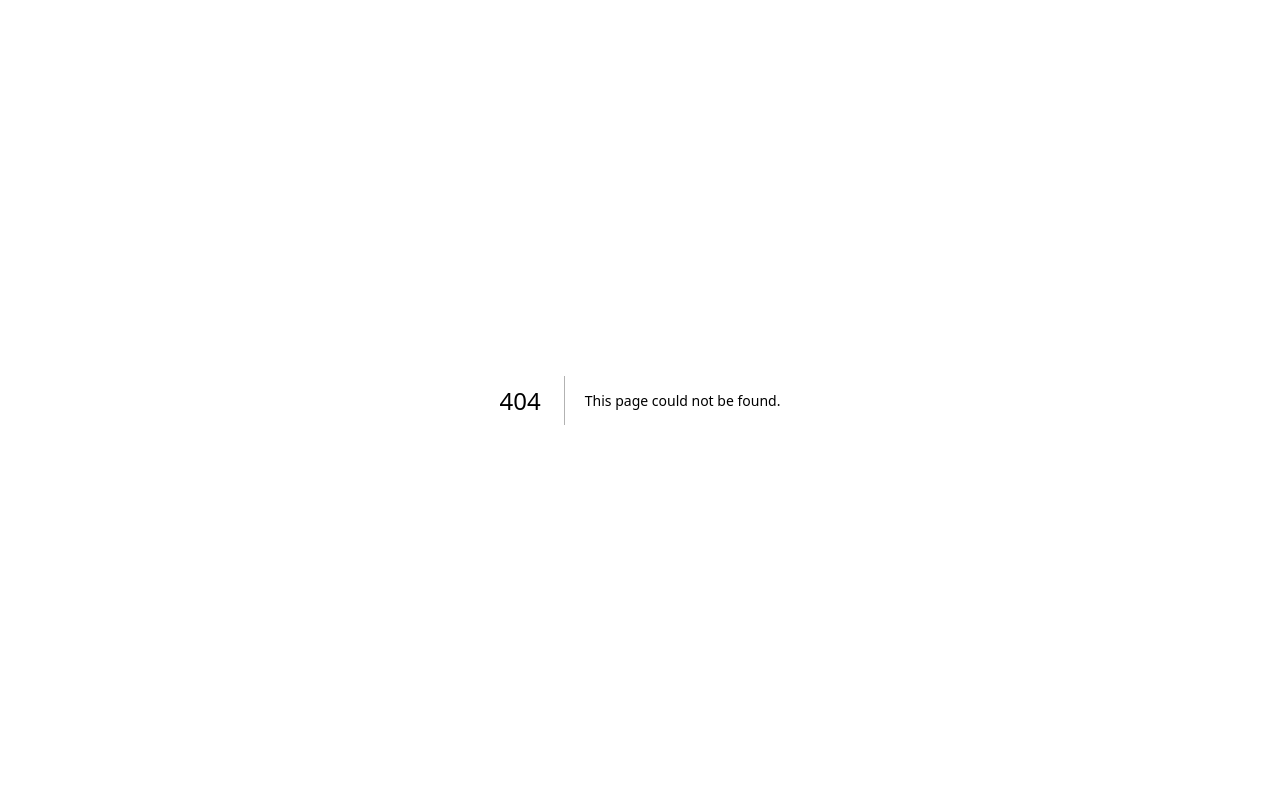
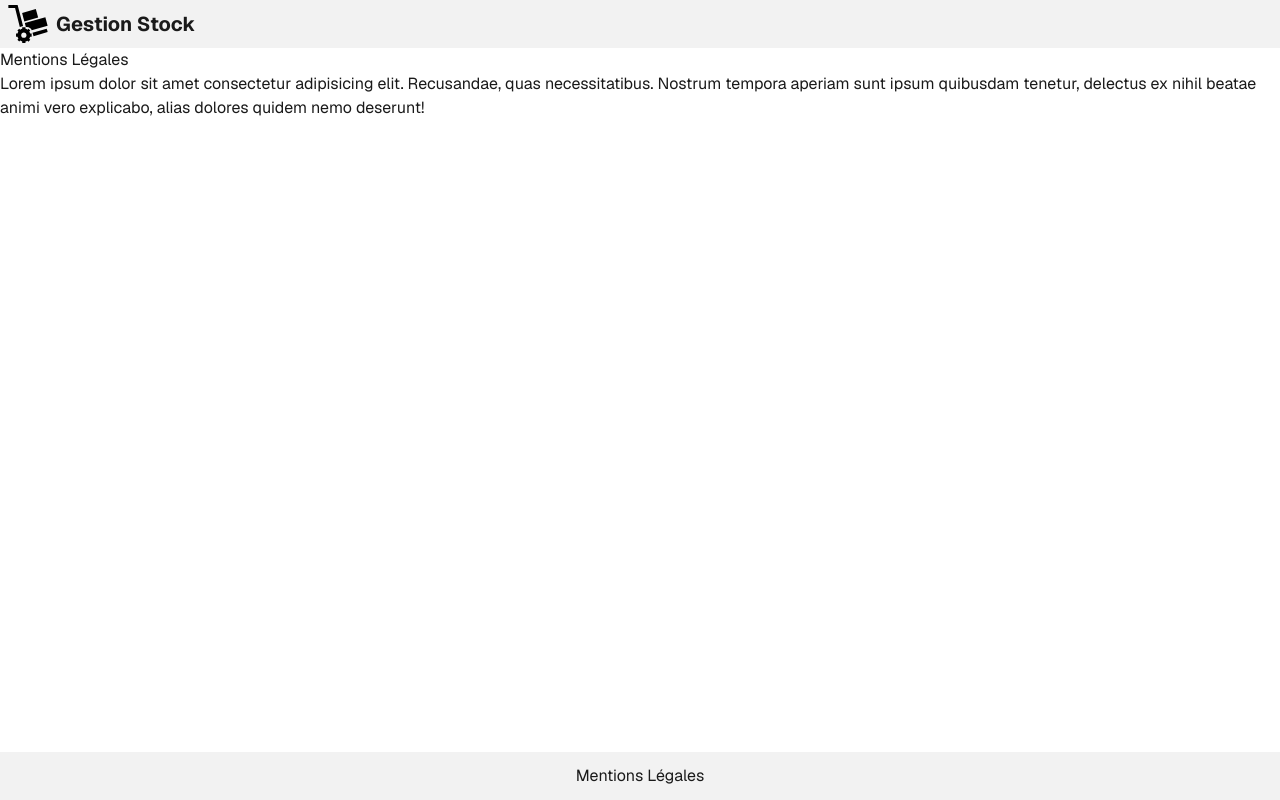
Before and after one commit to jlg-formation/next-example, a Next.js app: page /legal in a window 1280 px wide. Before the commit this address had no page. Built offline with nearby package versions, Linux system fonts and the light colour scheme.

Commit message:
feat: Refactor layout to include header and footer with navigation links

```diff
--- a/src/app/layout.tsx
+++ b/src/app/layout.tsx
@@ -1,6 +1,8 @@
 import type { Metadata } from "next";
 import { Geist } from "next/font/google";
+import Image from "next/image";
 import "./globals.css";
+import Link from "next/link";
 
 const geist = Geist({
   subsets: ["latin"],
@@ -18,7 +20,32 @@ export default function RootLayout({
 }>) {
   return (
     <html lang="fr">
-      <body className={geist.className}>{children}</body>
+      <body className={geist.className}>
+        <div className="flex flex-col min-h-screen justify-between">
+          <header className="flex items-center bg-jlg-50 h-12">
+            <Link
+              href="/"
+              className="flex items-center gap-2 px-2 hover:underline h-10"
+            >
+              <Image
+                className="dark:invert"
+                src="/logo.svg"
+                alt="Gestion Stock Logo"
+                width={16 * 2.5}
+                height={16 * 2.5}
+                priority
+              />
+              <span className="font-bold text-xl">Gestion Stock</span>
+            </Link>
+          </header>
+          <div className="flex-grow">{children}</div>
+          <footer className="flex items-center bg-jlg-50 h-12 justify-center">
+            <Link href="/legal" className="hover:underline">
+              Mentions Légales
+            </Link>
+          </footer>
+        </div>
+      </body>
     </html>
   );
 }
--- /dev/null
+++ b/src/app/legal/page.tsx
@@ -0,0 +1,13 @@
+export default function Legal() {
+  return (
+    <main>
+      <h1>Mentions Légales</h1>
+      <p>
+        Lorem ipsum dolor sit amet consectetur adipisicing elit. Recusandae,
+        quas necessitatibus. Nostrum tempora aperiam sunt ipsum quibusdam
+        tenetur, delectus ex nihil beatae animi vero explicabo, alias dolores
+        quidem nemo deserunt!
+      </p>
+    </main>
+  );
+}
--- a/src/app/page.tsx
+++ b/src/app/page.tsx
@@ -1,30 +1,5 @@
 import Image from "next/image";
 
 export default function Home() {
-  return (
-    <div className="flex flex-col min-h-screen justify-between">
-      <header className="flex items-center bg-jlg-50 h-12">
-        <a
-          href="#"
-          className="flex items-center gap-2 px-2 hover:underline h-10"
-        >
-          <Image
-            className="dark:invert"
-            src="/logo.svg"
-            alt="Gestion Stock Logo"
-            width={16 * 2.5}
-            height={16 * 2.5}
-            priority
-          />
-          <span className="font-bold text-xl">Gestion Stock</span>
-        </a>
-      </header>
-      <main>Corps principal de la page</main>
-      <footer className="flex items-center bg-jlg-50 h-12 justify-center">
-        <a href="#" className="hover:underline">
-          Mentions Légales
-        </a>
-      </footer>
-    </div>
-  );
+  return <main>Corps principal de la page</main>;
 }
```
